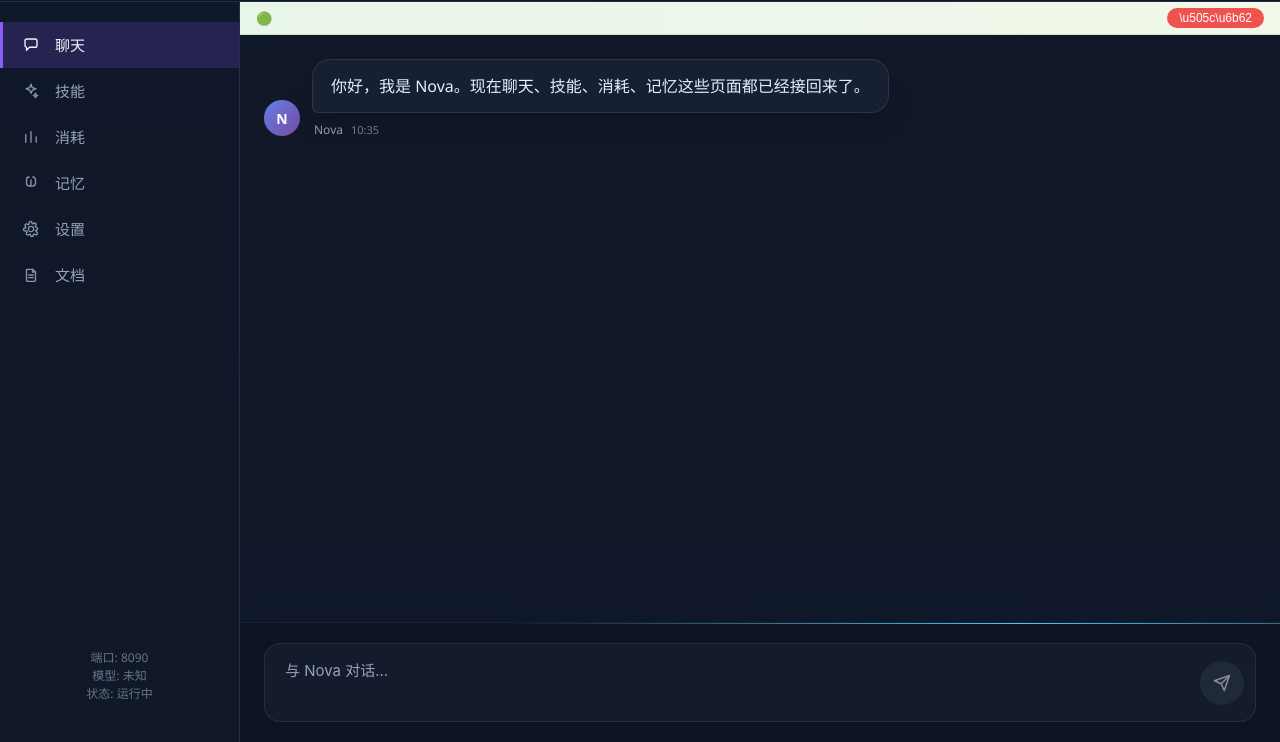
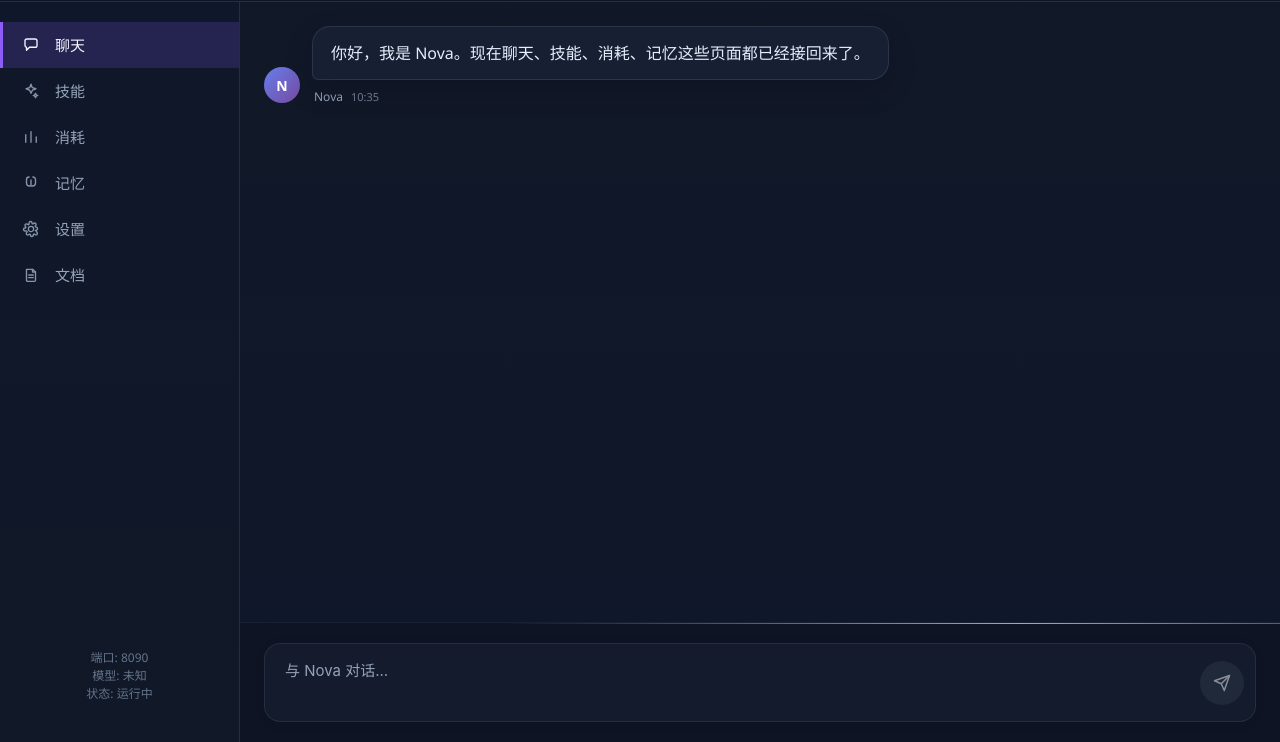
Before and after one commit to agent-wrangler/AaronCore, a plain HTML site: page output.html in a window 1280 px wide. Shown: the part 58-800 px from the top of the page. Drawn offline with Linux system fonts and the light colour scheme; no server answers.

Commit message:
fix: QQ 监听状态条 display 冲突修复
style 里有两个 display 属性，后面的 flex 覆盖了 none。
去掉重复的 display:flex，由 JS 动态设置。

Co-Authored-By: Claude Opus 4.6 (1M context) <noreply@anthropic.com>

```diff
--- a/output.html
+++ b/output.html
@@ -34,7 +34,7 @@
  <!-- 主聊天区域 -->
  <div class="main">
  <div class="content">
-  <div class="qq-monitor-bar" id="qqMonitorBar" style="display:none;padding:6px 16px;background:linear-gradient(90deg,#e8f5e9,#f1f8e9);border-bottom:1px solid #c8e6c9;font-size:13px;color:#2e7d32;display:flex;align-items:center;gap:8px;">
+  <div class="qq-monitor-bar" id="qqMonitorBar" style="display:none;padding:6px 16px;background:linear-gradient(90deg,#e8f5e9,#f1f8e9);border-bottom:1px solid #c8e6c9;font-size:13px;color:#2e7d32;align-items:center;gap:8px;">
    <span style="animation:pulse 1.5s infinite;">&#x1F7E2;</span>
    <span id="qqMonitorText"></span>
    <button onclick="fetch('/chat',{method:'POST',headers:{'Content-Type':'application/json'},body:JSON.stringify({message:'\u505c\u6b62\u76d1\u542c'})}).then(()=>checkQQMonitor())" style="margin-left:auto;background:#ef5350;color:#fff;border:none;border-radius:12px;padding:3px 12px;font-size:12px;cursor:pointer;">\u505c\u6b62</button>
```
